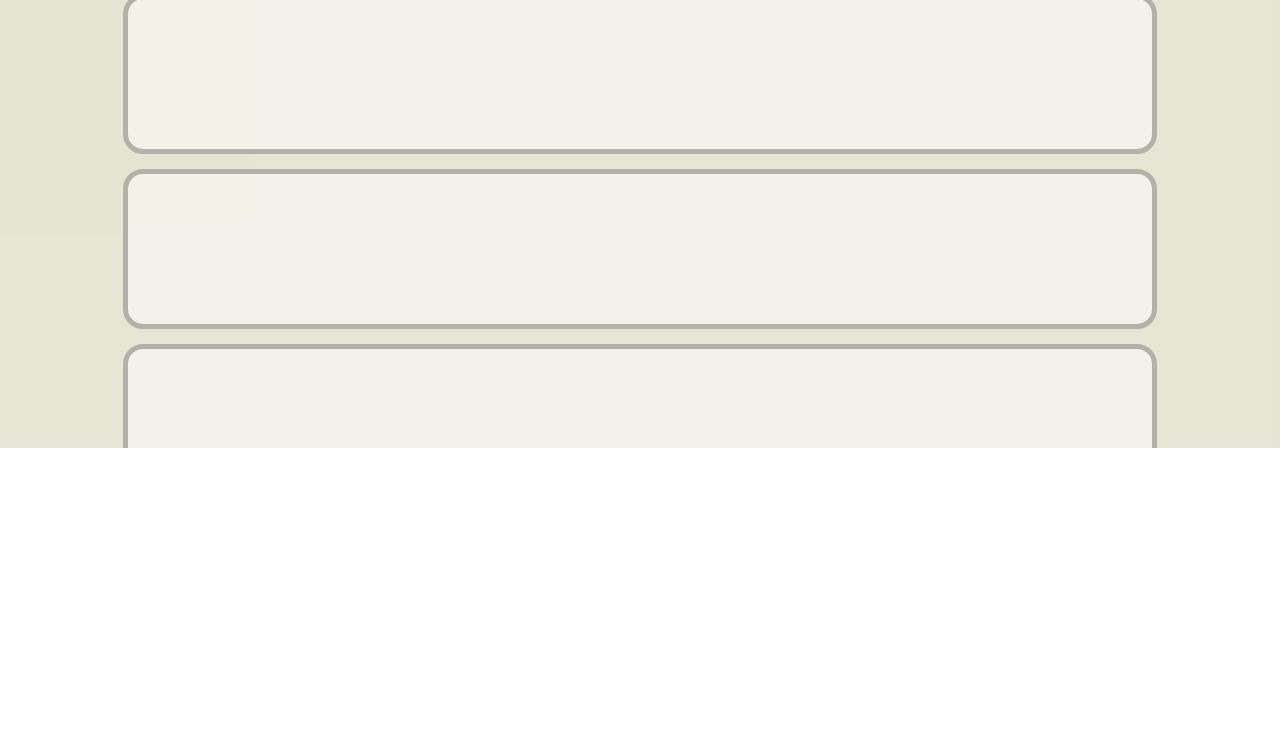
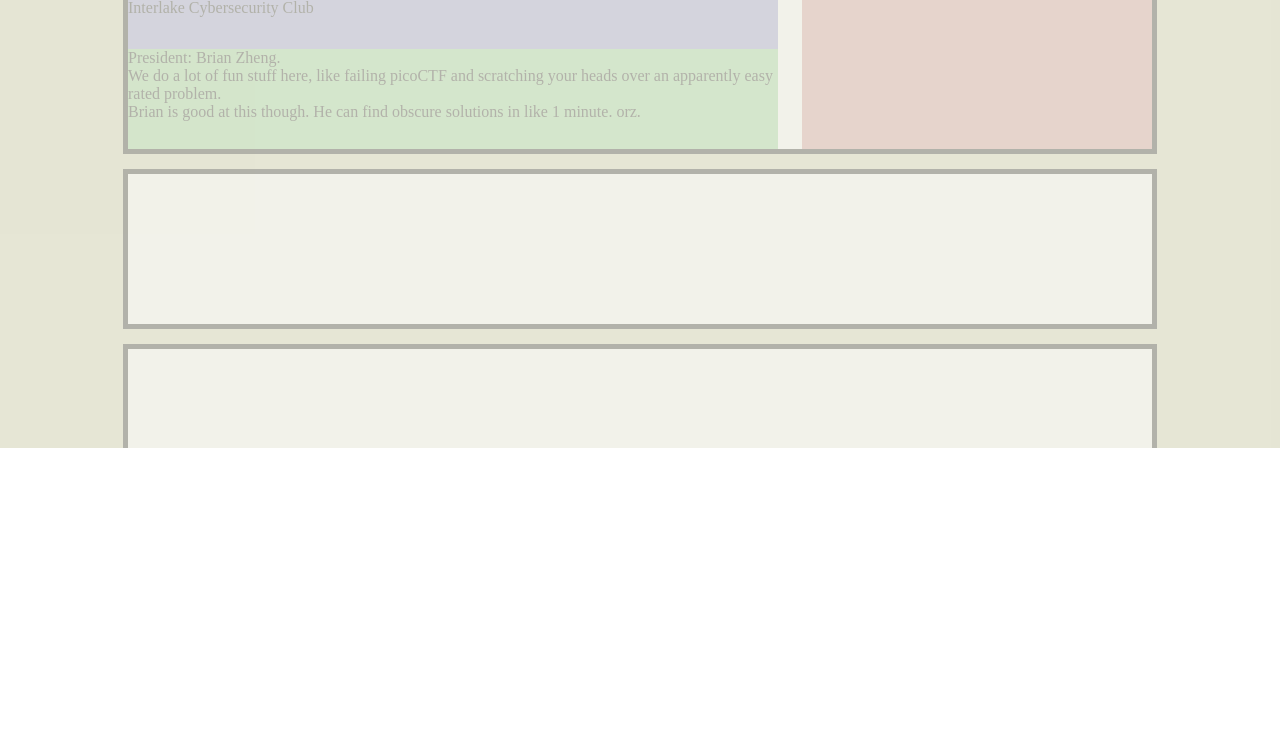
Before and after one commit to Brianzhengca/CASWebsite, a Flask app: page / in a window 1280 px wide. Shown: the part 121-871 px from the top of the page. Run offline with Flask 2, Linux system fonts and the light colour scheme.

Commit message:
updated main

```diff
--- a/templates/index.html
+++ b/templates/index.html
@@ -58,8 +58,32 @@
             height: 150px;
             margin: 15px auto;
             border: 5px solid black;
-            border-radius: 20px;
         }
+		div.main-elem-left {
+			width: 650px;
+			height: 150px;
+			float: left;
+			opacity: 100%;
+		}
+		div.main-elem-title {
+			background-color: #8888CC;
+			width: 650px;
+			height: 50px;
+			opacity: 100%;
+		}
+		div.main-elem-description {
+			background-color: #88CC88;
+			width: 650px;
+			height: 100px;
+			opacity: 100%;
+		}
+		div.main-elem-video {
+			background-color: #CC8888;
+			width: 350px;
+			height: 150px;
+			float: right;
+			opacity: 100%;
+		}
     </style>
 </head>
 <body style="overflow: auto;">
@@ -103,7 +127,21 @@
     </a>
 </div>
 <div id="main">
-    <div class="main-elem"></div>
+    <div class="main-elem">
+		<div class="main-elem-left">
+			<div class="main-elem-title">
+				Interlake Cybersecurity Club
+			</div>
+			<div class="main-elem-description">
+				President: Brian Zheng.
+				<br>
+				We do a lot of fun stuff here, like failing picoCTF and scratching your heads over an apparently easy rated problem.
+				<br>
+				Brian is good at this though. He can find obscure solutions in like 1 minute. orz.
+			</div>
+		</div>
+		<div class="main-elem-video"></div>
+	</div>
     <div class="main-elem"></div>
     <div class="main-elem"></div>
 </div>
```
